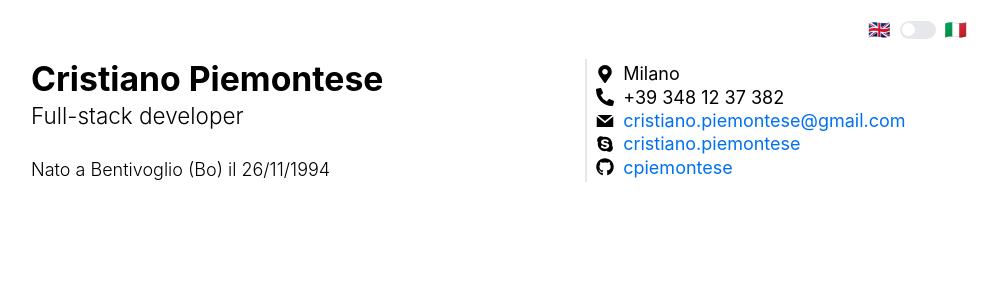
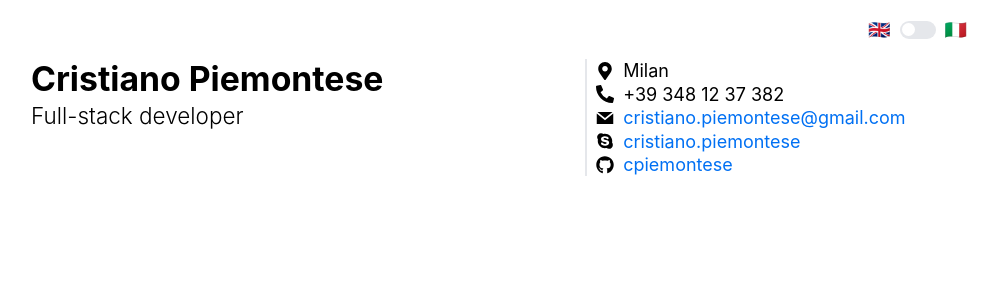
Before and after one commit to cpiemontese/cpiemontese.github.io, a Next.js app: page / in a window 1280 px wide. Shown: the top 300 px of the page, without its empty margins (141-1139 px from the left). Built offline with nearby package versions, Linux system fonts and the light colour scheme.

Commit message:
start adding i18n

```diff
--- a/components/layout.js
+++ b/components/layout.js
@@ -7,8 +7,8 @@ import Toggle from '../components/toggle'
 const name = 'Cristiano Piemontese'
 export const siteTitle = `${name} Portfolio`
 
-const IT = 'IT'
-const EN = 'EN'
+export const IT = 'IT'
+export const EN = 'EN'
 
 export default function Layout({ children, home }) {
   const [toggled, setToggled] = useState(false);
@@ -34,11 +34,15 @@ export default function Layout({ children, home }) {
       <header className="flex justify-end items-center mb-4">
         <Toggle toggled={toggled} setToggled={setToggled} />
       </header>
-      <main>{children}</main>
+      <main>{ children({ lang }) }</main>
       {!home && (
         <div className={styles.backToHome}>
           <Link href="/">
-            <a>← Back to home</a>
+            <a>
+              {
+                lang === EN ? '← Back' : '← Indietro'
+              }
+            </a>
           </Link>
         </div>
       )}
--- a/pages/index.jsx
+++ b/pages/index.jsx
@@ -1,10 +1,11 @@
-import Layout from "../components/layout";
+import Layout, { EN, IT } from "../components/layout";
 import { FaMapMarkerAlt, FaPhoneAlt, FaSkype, FaGithub } from "react-icons/fa";
 import { GrMail } from "react-icons/gr";
 
 export default function IndexPage() {
   return (
     <Layout home>
+      {({ lang }) => (
         <section>
           <div className="sm:flex">
             <div className="flex flex-col justify-between sm:w-3/5 border-b-2 sm:border-b-0 mb-4 sm:mb-0 pb-4 sm:pb-0 sm:border-r-2 sm:mr-2">
@@ -12,12 +13,11 @@ export default function IndexPage() {
                 <h1 className="text-3xl font-bold">Cristiano Piemontese</h1>
                 <h2 className="text-xl font-light">Full-stack developer</h2>
               </div>
-            <p className="font-light">Nato a Bentivoglio (Bo) il 26/11/1994</p>
             </div>
             <div className="flex flex-col justify-center sm:w-2/5">
               <div className="flex items-center">
                 <FaMapMarkerAlt />
-              <span className="ml-2">Milano</span>
+                <span className="ml-2">{lang === EN ? "Milan" : "Milano"}</span>
               </div>
               <div className="flex items-center">
                 <FaPhoneAlt />
@@ -47,6 +47,7 @@ export default function IndexPage() {
             </div>
           </div>
         </section>
+      )}
     </Layout>
   );
 }
```
Lines whose indentation alone changed are shown as unchanged.
